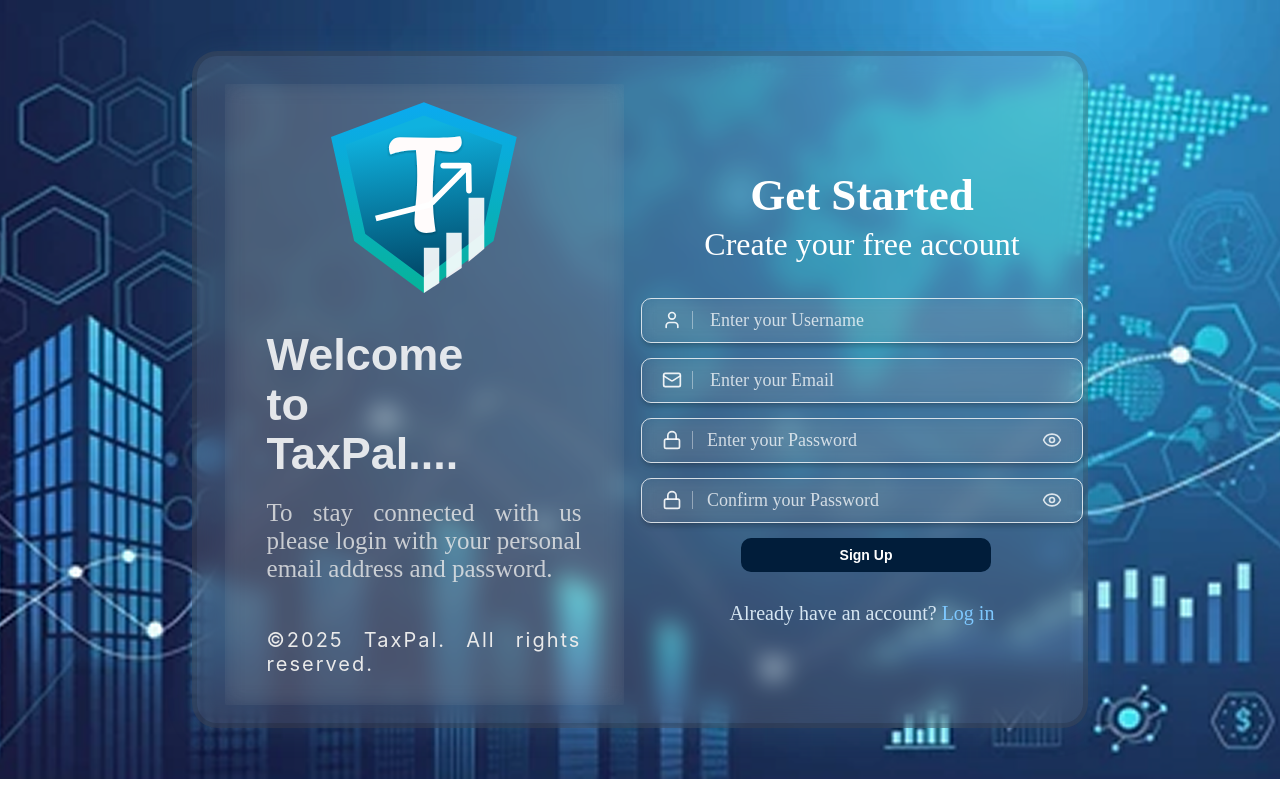
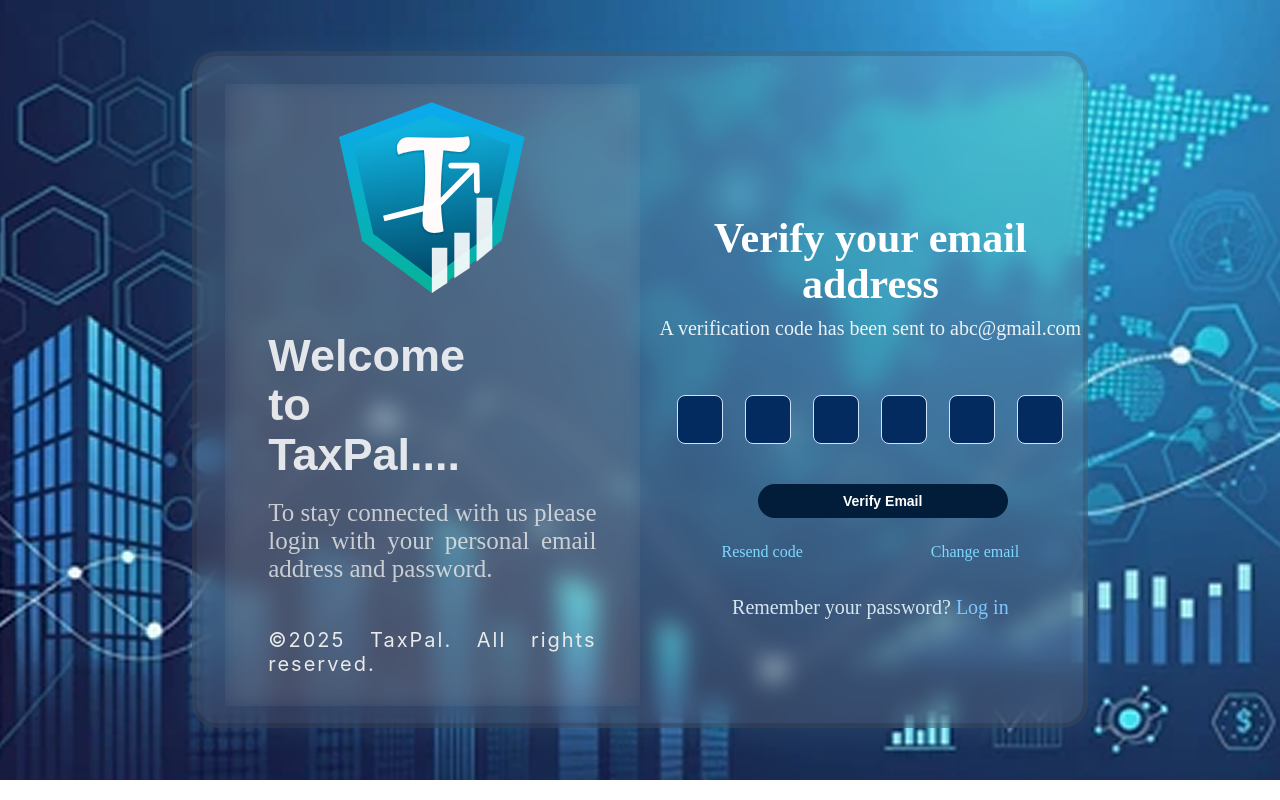
Before and after one commit to springboardmentor405/Taxpal-Team-3, a React app in the folder frontend/: page / in a window 1280 px wide. Built offline with nearby package versions, Linux system fonts and the light colour scheme; the HTML template or start-up script is replaced by a standard one; a web font is replaced by a local one.

Commit message:
Added verify email page frontend

```diff
--- a/frontend/src/App.jsx
+++ b/frontend/src/App.jsx
@@ -1,23 +1,11 @@
-import AuthCard from "./components/Auth/AuthCard";
-import AuthHeader from "./components/Auth/AuthHeader";
-import AuthLink from "./components/Auth/AuthLink";
-import InputField from "./components/Auth/InputField";
-import LeftSide from "./components/Leftside";
-//import ComponentPreview from "./pages/ComponentPreview";
-import SignUp from "./pages/SignUp";
+import "./App.css";
+import VerifyEmail from "./pages/VerifyEmail";
+
 
 function App() {
-  return(
-
-    // <LeftSide/>
-    <SignUp/>
-    // <AuthCard/>
-    // <AuthHeader/>
-    // <AuthLink/>
-    // <InputField/>
-
-  )
-
+  return (
+    <VerifyEmail />
+  );
 }
 
 export default App;
--- a/frontend/src/pages/SignUp.jsx
+++ /dev/null
@@ -1,124 +0,0 @@
-import { useState } from "react";
-import axios from "axios";
-
-import AuthCard from "../components/Auth/AuthCard";
-import AuthHeader from "../components/Auth/AuthHeader";
-import InputField from "../components/Auth/InputField";
-import PasswordField from "../components/Auth/PasswordField";
-import PrimaryButton from "../components/Auth/PrimaryButton";
-import AuthLink from "../components/Auth/AuthLink";
-import AuthLayout from "../layouts/AuthLayout";
-
-import { User, Mail, Lock, Eye } from "lucide-react";
-
-function SignUp() {
-  const [username, setUsername] = useState("");
-  const [email, setEmail] = useState("");
-  const [password, setPassword] = useState("");
-  const [confirmPassword, setConfirmPassword] = useState("");
-
-  const [loading, setLoading] = useState(false);
-
-  const handleSignUp = async () => {
-
-    if (!username || !email || !password || !confirmPassword) {
-      return alert("All fields are required");
-    }
-
-    const emailRegex = /^[^\s@]+@[^\s@]+\.[^\s@]+$/;
-    if (!emailRegex.test(email)) {
-      return alert("Enter a valid email address");
-    }
-
-    if (password.length < 8) {
-      return alert("Password must be at least 8 characters");
-    }
-
-    if (password !== confirmPassword) {
-      return alert("Passwords do not match");
-    }
-
-    try {
-      setLoading(true);
-
-      const apiBase =
-        import.meta.env.VITE_API_URL || "http://localhost:5000";
-
-      const response = await axios.post(`${apiBase}/api/auth/signup`, {
-        name: username,
-        email,
-        password,
-      });
-
-      alert("Signup successful");
-      console.log(response.data);
-
-      setUsername("");
-      setEmail("");
-      setPassword("");
-      setConfirmPassword("");
-
-    } catch (error) {
-      const message =
-        error.response?.data?.message || "Signup failed";
-      alert(message);
-    } finally {
-      setLoading(false);
-    }
-  };
-
-  return (
-    <AuthLayout>
-      <AuthCard>
-        <AuthHeader
-          title="Get Started"
-          subtitle="Create your free account"
-        />
-
-        <InputField
-          placeholder="Enter your Username"
-          leftIcon={<User size={20} />}
-          value={username}
-          onChange={(e) => setUsername(e.target.value)}
-        />
-
-        <InputField
-          placeholder="Enter your Email"
-          leftIcon={<Mail size={20} />}
-          value={email}
-          onChange={(e) => setEmail(e.target.value)}
-        />
-
-        <PasswordField
-          placeholder="Enter your Password"
-          leftIcon={<Lock size={20} />}
-          rightIcon={<Eye size={20} />}
-          value={password}
-          onChange={(e) => setPassword(e.target.value)}
-        />
-
-        <PasswordField
-          placeholder="Confirm your Password"
-          leftIcon={<Lock size={20} />}
-          rightIcon={<Eye size={20} />}
-          value={confirmPassword}
-          onChange={(e) => setConfirmPassword(e.target.value)}
-        />
-
-        <PrimaryButton
-          text={loading ? "Signing up..." : "Sign Up"}
-          onClick={handleSignUp}
-          disabled={loading}
-        />
-
-        <AuthLink
-          text="Already have an account?"
-          linkText="Log in"
-          to="/login"
-        />
-      </AuthCard>
-    </AuthLayout>
-  );
-}
-
-export default SignUp;
--- /dev/null
+++ b/frontend/src/pages/VerifyEmail.jsx
@@ -0,0 +1,61 @@
+import { useState } from "react";
+import AuthCard from "../components/Auth/AuthCard";
+import AuthHeader from "../components/Auth/AuthHeader";
+import PrimaryButton from "../components/Auth/PrimaryButton";
+import AuthLink from "../components/Auth/AuthLink";
+import AuthLayout from "../layouts/AuthLayout";
+import OtpInput from "../components/Auth/OTPInput";
+import "../sass/verifyemail.scss"
+
+function VerifyEmail() {
+  const [otp, setOtp] = useState("");
+  const [loading] = useState(false);
+
+  const handleVerify = () => {
+    if (otp.length !== 6) {
+      return alert("Please enter complete OTP");
+    }
+
+    console.log("Entered OTP:", otp);
+  };
+
+  return (
+    <AuthLayout>
+  <AuthCard>
+    <div className="verify-box">
+
+      <AuthHeader
+        title="Verify your email address"
+        subtitle="A verification code has been sent to abc@gmail.com"
+      />
+
+      <OtpInput
+        length={6}
+        value={otp}
+        onChange={setOtp}
+      />
+
+      <PrimaryButton
+        text={loading ? "Verifying..." : "Verify Email"}
+        onClick={handleVerify}
+        disabled={loading}
+      />
+
+      <div className="verify-links">
+        <span>Resend code</span>
+        <span>Change email</span>
+      </div>
+
+      <AuthLink
+        text="Remember your password?"
+        linkText="Log in"
+        to="/login"
+      />
+
+    </div>
+  </AuthCard>
+</AuthLayout>
+  );
+}
+
+export default VerifyEmail;
--- /dev/null
+++ b/frontend/src/sass/verifyemail.scss
@@ -0,0 +1,73 @@
+
+.verify-box {
+  width: 100%;
+  max-width: 520px;
+  margin: 0 auto;
+  padding-top: 40px;
+  text-align: center;
+}
+
+
+.verify-box .auth-title {
+  font-size: 42px;
+  font-weight: 600;
+  margin-bottom: 10px;
+}
+
+.verify-box .auth-subtitle {
+  font-size: 20px;
+  margin-bottom: 45px;
+  opacity: 0.9;
+}
+
+
+.otp-container {
+  display: flex;
+  justify-content: center;
+  gap: 22px;
+  margin-bottom: 40px;
+}
+
+.otp-input {
+  width: 58px;
+  height: 58px;
+  border-radius: 12px;
+  background-color: #0b2a4a;
+  border: 1.5px solid rgba(255,255,255,0.6);
+  font-size: 20px;
+  color: white;
+  text-align: center;
+}
+
+.otp-input:focus {
+  border-color: #7fd8ff;
+  outline: none;
+}
+
+.verify-box button {
+  width: 70%;
+  border-radius: 28px;
+  margin-bottom: 25px;
+}
+
+
+.verify-links {
+  display: flex;
+  justify-content: space-between;
+  width: 70%;
+  margin: 10px auto 35px auto;
+  font-size: 16px;
+}
+
+.verify-links span {
+  color: #7fd8ff;
+  cursor: pointer;
+}
+
+.verify-links span:hover {
+  text-decoration: underline;
+}
+
+.verify-box .auth-link {
+  font-size: 20px;
+}
```
Also changed, not shown: frontend/src/sass/SignUp.scss (deleted, +0 -62 lines).
